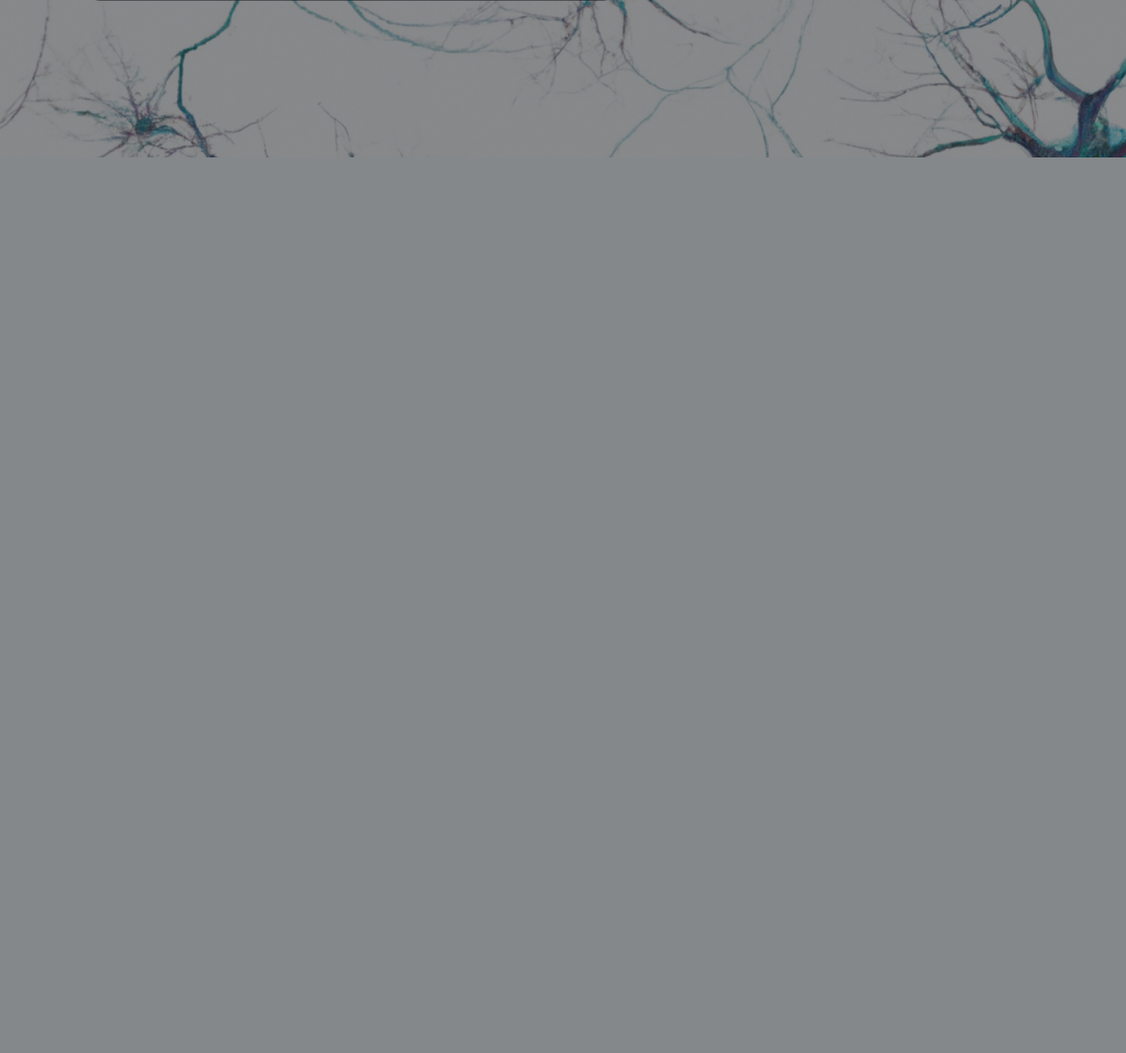
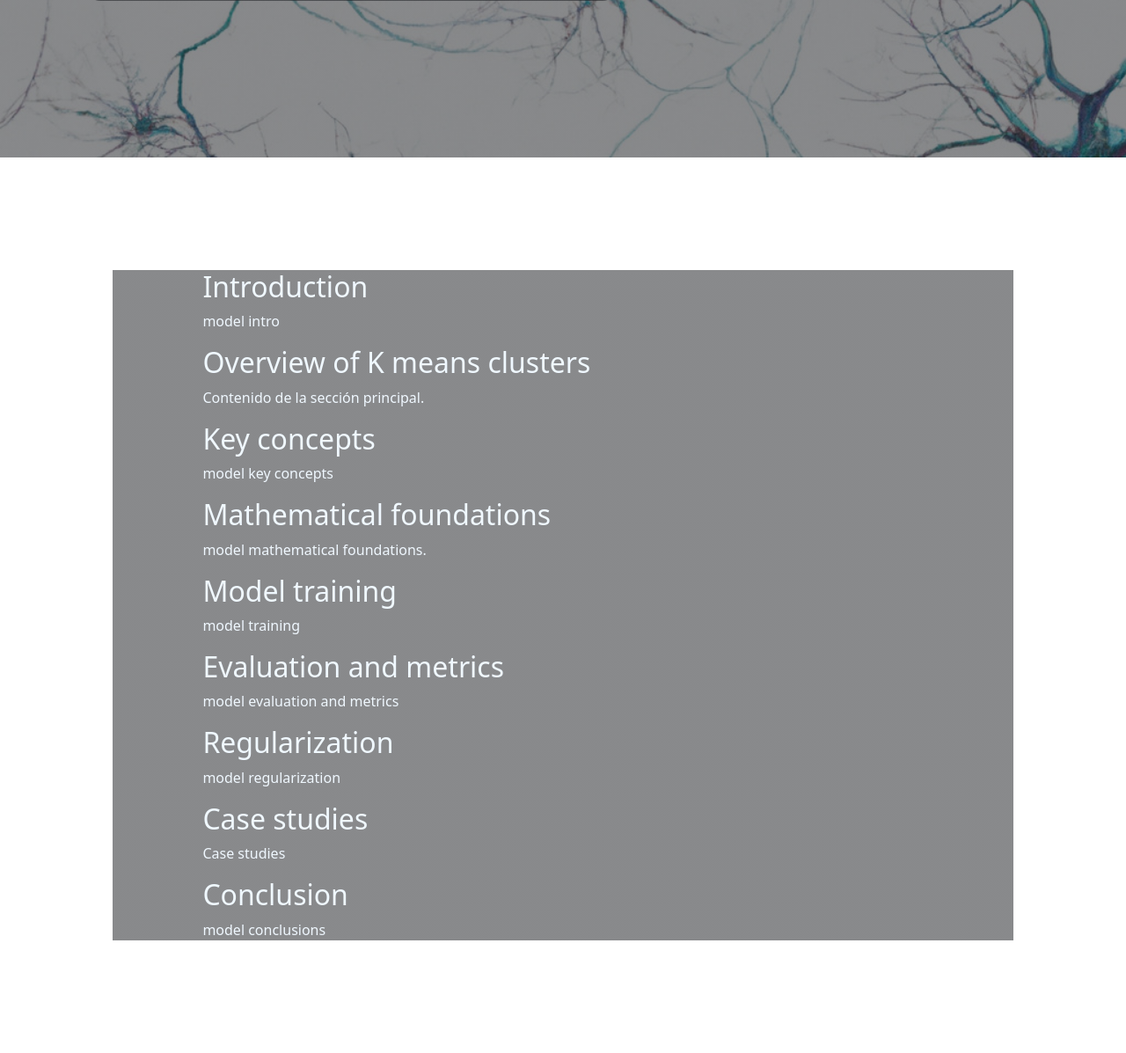
Before and after one commit to Ajela13/Alejandras_Website, a Django app: page /Home/KMeans/ in a window 1280 px wide. Shown: the part 621-1818 px from the top of the page at 88% size. Before the commit the page ends 800 px from the top, so only its background shows below. Run offline with Django 4.2, Linux system fonts and the light colour scheme.

Commit message:
main content added

```diff
--- a/ViolenciaApp/templates/decision_trees.html
+++ b/ViolenciaApp/templates/decision_trees.html
@@ -1,5 +1,5 @@
 {% extends 'project.html' %}
-
+{% block modelname %}Decision tree{% endblock %}
 {% block page_title %}Decision trees {% endblock %}
 
 {% block preview %}
--- a/ViolenciaApp/templates/k_means_clus.html
+++ b/ViolenciaApp/templates/k_means_clus.html
@@ -1,7 +1,7 @@
 {% extends 'project.html' %}
 
 {% block page_title %}K means clustering {% endblock %}
-
+{% block modelname %}K means clusters{% endblock %}
 {% block preview %}<div class="model_type mb-4" style="font-weight: bold;"> Unsupervised learning model </div>
 <li>
     Purpose: Unsupervised learning algorithm for partitioning data into k clusters.
--- a/ViolenciaApp/templates/k_nearest_n.html
+++ b/ViolenciaApp/templates/k_nearest_n.html
@@ -1,5 +1,5 @@
 {% extends 'project.html' %}
-
+{% block modelname %}K nearest neighbors{% endblock %}
 {% block page_title %}K nearest neighbors {% endblock %}
 
 {% block preview %}<div class="model_type mb-4" style="font-weight: bold;"> Supervised learning model </div>
--- a/ViolenciaApp/templates/logistic_regression.html
+++ b/ViolenciaApp/templates/logistic_regression.html
@@ -1,5 +1,5 @@
 {% extends 'project.html' %}
-
+{% block modelname %}Logistic regression{% endblock %}
 {% block page_title %}Logistic regression {% endblock %}
 
 {% block preview %}<div class="model_type mb-4" style="font-weight: bold;"> Supervised learning model </div>
--- a/ViolenciaApp/templates/project.html
+++ b/ViolenciaApp/templates/project.html
@@ -42,7 +42,7 @@
             </div>
         </div>
 
-        <div class="introduction">
+        <header>
             <div class="model ">
                 <div class="preview">
                     {% block preview %} Lorem ipsum dolor sit amet consectetur adipisicing elit. Facilis tempora ducimus repellat ab ut, iste distinctio quos unde! In earum fugit quia reiciendis animi laborum provident cum ipsam qui ipsum!
@@ -71,7 +71,59 @@
 
             </div>
 
-        </div>
+        </header>
+    </div>
+
+    <main>
+        <section>
+            <div class="Introduction">
+                <h2>Introduction</h2>
+                <p>{% block intro %}model intro{% endblock %}</p>
+            </div>
+
+            <div class="Overview">
+                <h2>Overview of {% block modelname %}model{% endblock %}</h2>
+                <p>Contenido de la sección principal.</p>
+            </div>
+
+            <div class="Key">
+                <h2>Key concepts</h2>
+                <p>{% block keyconcepts %}model key concepts{% endblock %}</p>
+            </div>
+
+            <div class="mathfoundations">
+                <h2>Mathematical foundations</h2>
+                <p>{% block mathfoundations %}model mathematical foundations{% endblock %}.</p>
+            </div>
+
+            <div class="training">
+                <h2>Model training</h2>
+                <p>{% block training %}model training{% endblock %}</p>
+            </div>
+
+            <div class="Evaluation">
+                <h2>Evaluation and metrics</h2>
+                <p>{% block evaluation %}model evaluation and metrics{% endblock %}</p>
+            </div>
+
+            <div class="regularization">
+                <h2>Regularization</h2>
+                <p>{% block regularization %}model regularization{% endblock %}</p>
+            </div>
+
+            <div class="Case studies">
+                <h2>Case studies</h2>
+                <p>{% block cases %}Case studies{% endblock %}</p>
+            </div>
+
+            <div class="Conclusion">
+                <h2>Conclusion</h2>
+                <p>{% block Conclusion %}model conclusions{% endblock %}</p>
+            </div>
+        </section>
+    </main>
+
+
     </div>
 
 </body>
--- a/ViolenciaApp/templates/random_forest.html
+++ b/ViolenciaApp/templates/random_forest.html
@@ -1,5 +1,5 @@
 {% extends 'project.html' %}
-
+{% block modelname %}Random forest {% endblock %}
 {% block page_title %}Random forest {% endblock %}
 
 {% block preview %}<div class="model_type mb-4" style="font-weight: bold;"> Supervised learning model </div>
--- a/ViolenciaApp/templates/ridge_lasso_regression.html
+++ b/ViolenciaApp/templates/ridge_lasso_regression.html
@@ -1,4 +1,5 @@
 {% extends 'project.html' %}
+{% block modelname %}Ridge and lasso regression {% endblock %}
 
 {% block page_title %}Ridge and lasso regression {% endblock %}
 
--- a/static/css/projectstyles.css
+++ b/static/css/projectstyles.css
@@ -3,6 +3,7 @@
 body, html {
     margin: 0;
     padding: 0;
+    font-family: system-ui, -apple-system, BlinkMacSystemFont, 'Segoe UI', Roboto, Oxygen, Ubuntu, Cantarell, 'Open Sans', 'Helvetica Neue', sans-serif, Helvetica, sans-serif;
   }
 
 
@@ -26,7 +27,6 @@ body, html {
   }
 
   .navbar{
-    font-family:system-ui, -apple-system, BlinkMacSystemFont, 'Segoe UI', Roboto, Oxygen, Ubuntu, Cantarell, 'Open Sans', 'Helvetica Neue', sans-serif, Helvetica, sans-serif;
     font-size: large;
     background: linear-gradient(to top, rgba(8, 9, 10, 0.5), rgba(0, 0, 0, 0.5)) ;
     width: 100%;
@@ -41,7 +41,7 @@ body, html {
     padding-left: 2rem;
   }
 
-  .introduction {
+  header {
     margin: 3%;
     display: flex;
     flex-direction: row;
@@ -61,7 +61,6 @@ body, html {
   }
 
   .preview {
-    font-family: system-ui, -apple-system, BlinkMacSystemFont, 'Segoe UI', Roboto, Oxygen, Ubuntu, Cantarell, 'Open Sans', 'Helvetica Neue', sans-serif, Helvetica, sans-serif;
     margin: 3%;
     text-align: justify;
     color: aliceblue;
@@ -80,7 +79,6 @@ body, html {
   }
 
   .material>div {
-    font-family: system-ui, -apple-system, BlinkMacSystemFont, 'Segoe UI', Roboto, Oxygen, Ubuntu, Cantarell, 'Open Sans', 'Helvetica Neue', sans-serif, Helvetica, sans-serif;
     background: linear-gradient(to top, rgba(19, 21, 25, 0.5), rgba(19, 21, 25, 0.5));
     width: 45%;
     height: 45%;
@@ -93,3 +91,14 @@ body, html {
     color: aliceblue;
     border-radius: 50%;
   }
+
+  main {
+    background: linear-gradient(to top, rgba(19, 21, 25, 0.5), rgba(19, 21, 25, 0.5));
+    margin: 10%;
+
+  }
+  section {
+    border-radius: 2.5%;
+    margin: 10%;
+    color: aliceblue;
+}
```
